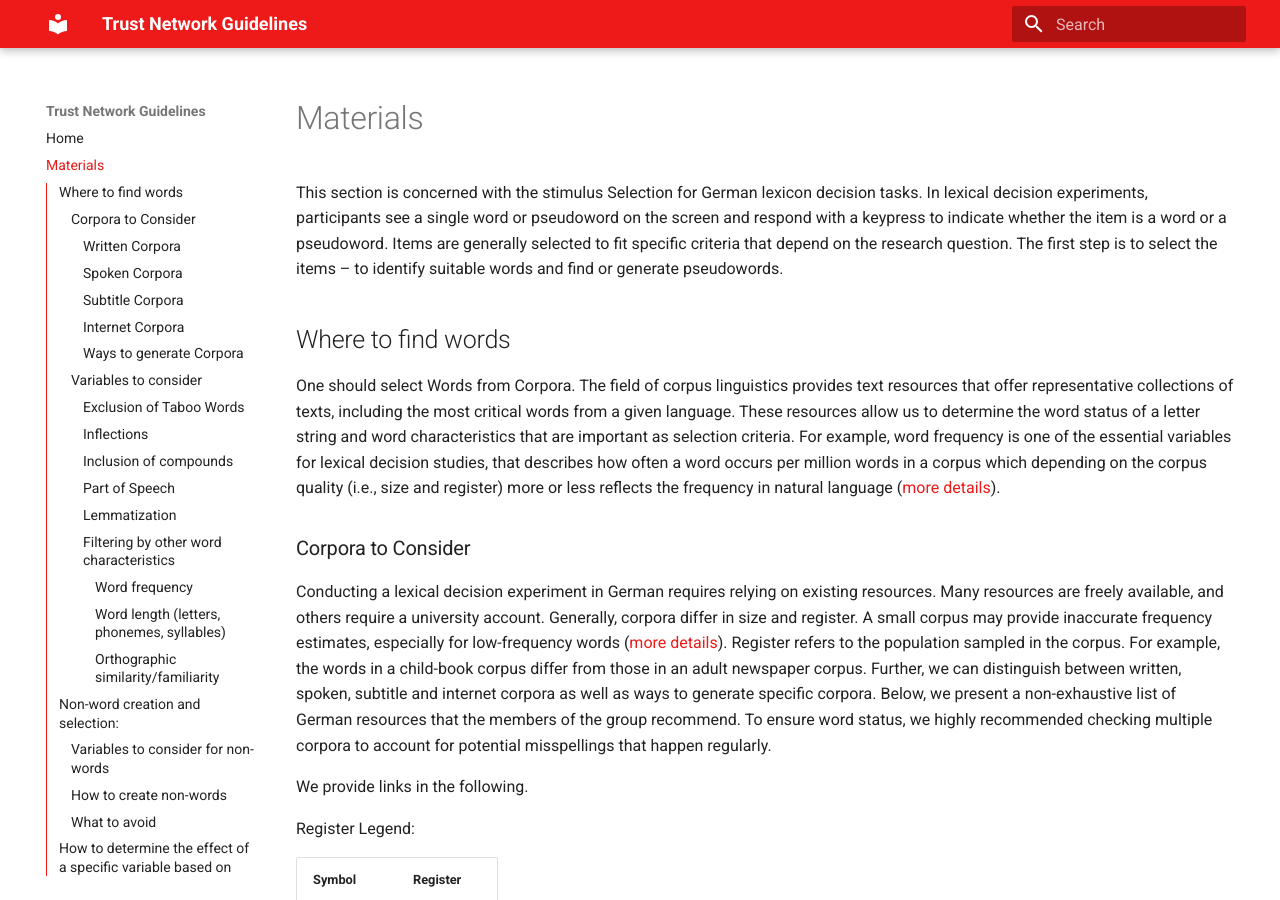
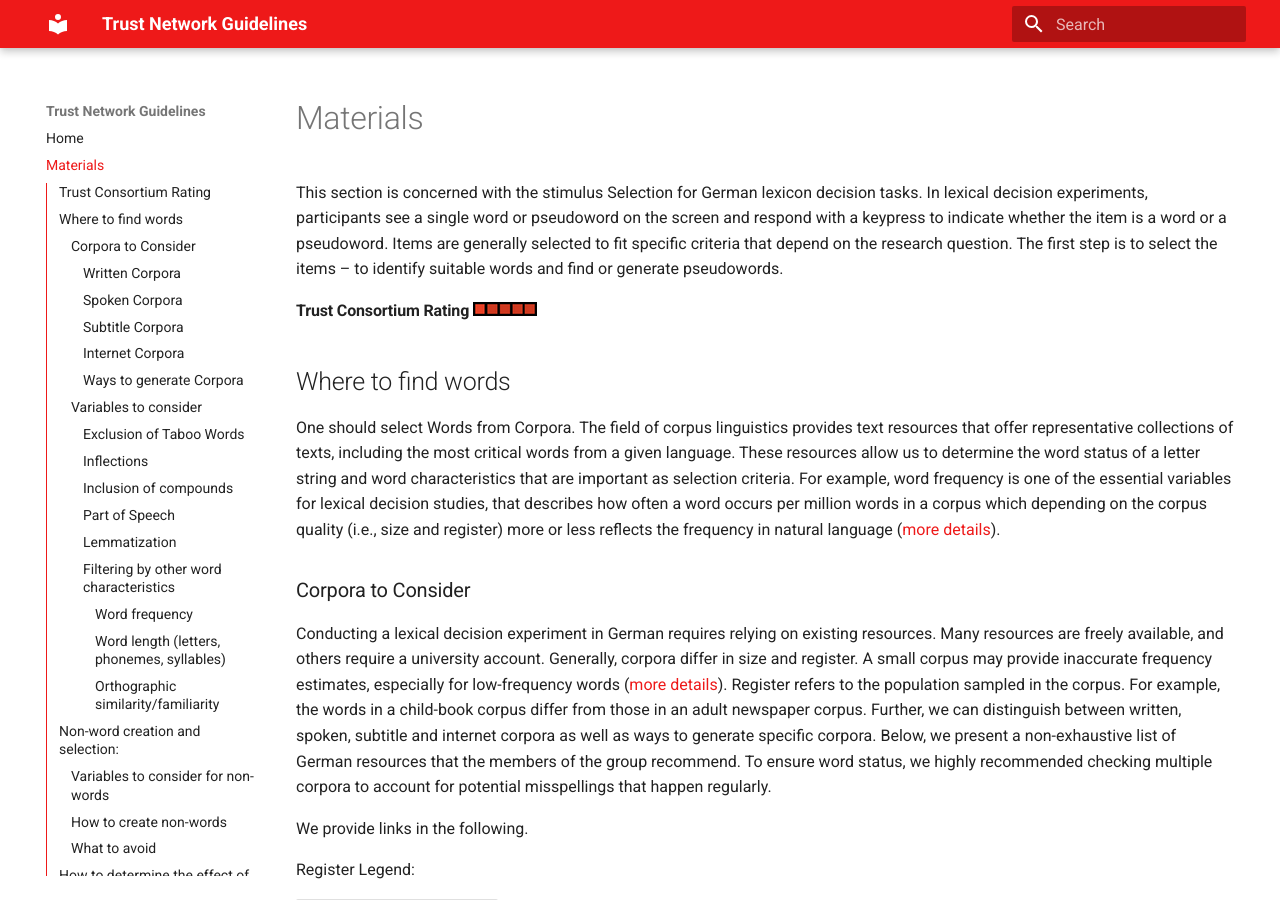
Before and after one commit to cwdeee/trust-network-guidelines, an MkDocs documentation site: the page built from docs/materials.md, in a window 1280 px wide and 900 px high. Built offline with MkDocs 1.6.1 and Material for MkDocs 9.7.7, drawn with Linux system fonts in a browser that asks for light colours.

Commit message:
introduce survey data

```diff
--- a/docs/materials.md
+++ b/docs/materials.md
@@ -1,4 +1,6 @@
 This section is concerned with the stimulus Selection for German lexicon decision tasks. In lexical decision experiments, participants see a single word or pseudoword on the screen and respond with a keypress to indicate whether the item is a word or a pseudoword. Items are generally selected to fit specific criteria that depend on the research question. The first step is to select the items – to identify suitable words and find or generate pseudowords.
+
+#### Trust Consortium Rating ![Importance Rating 2](images/rating5.png)
 
 
 ## Where to find words
```
